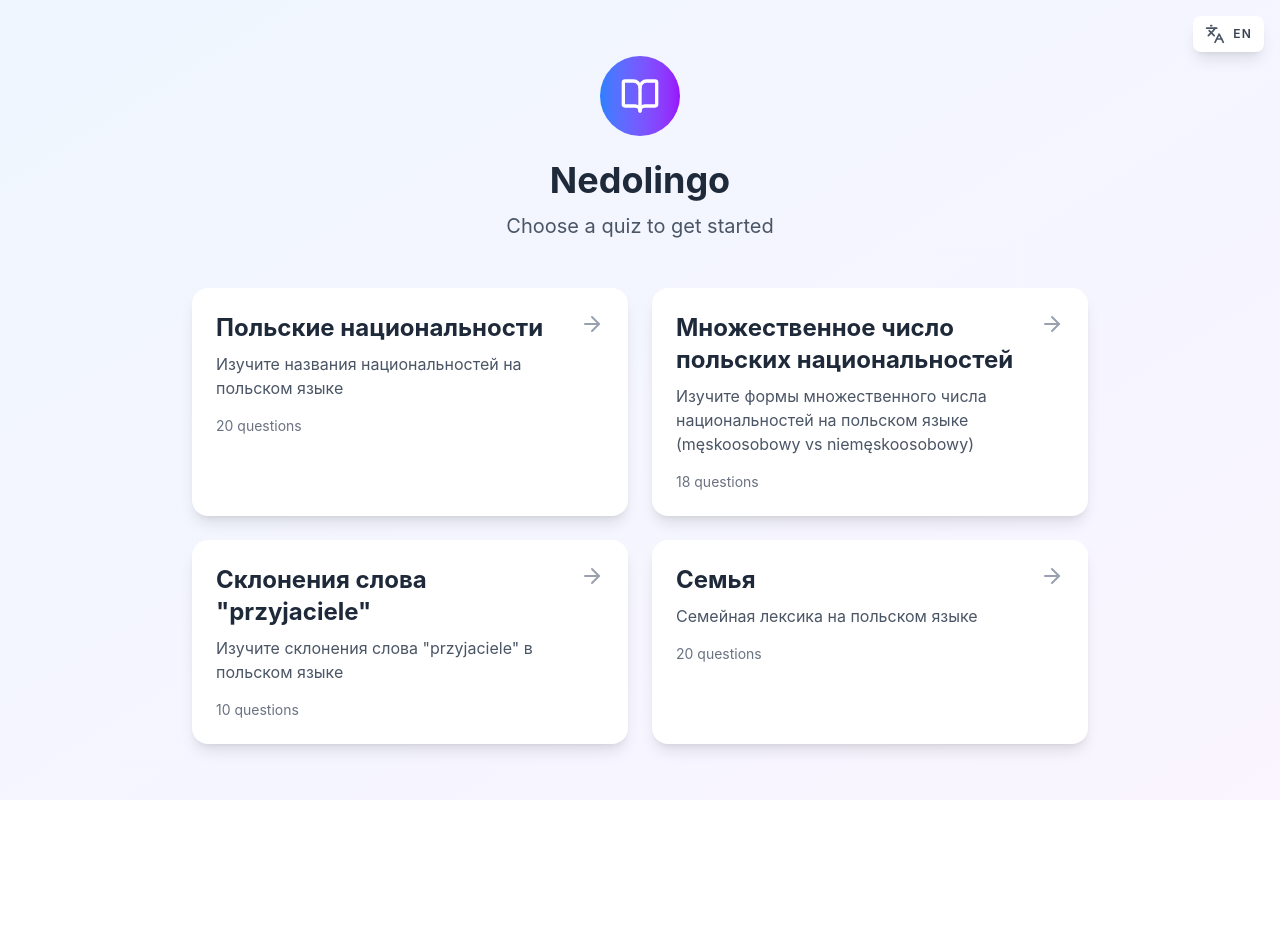
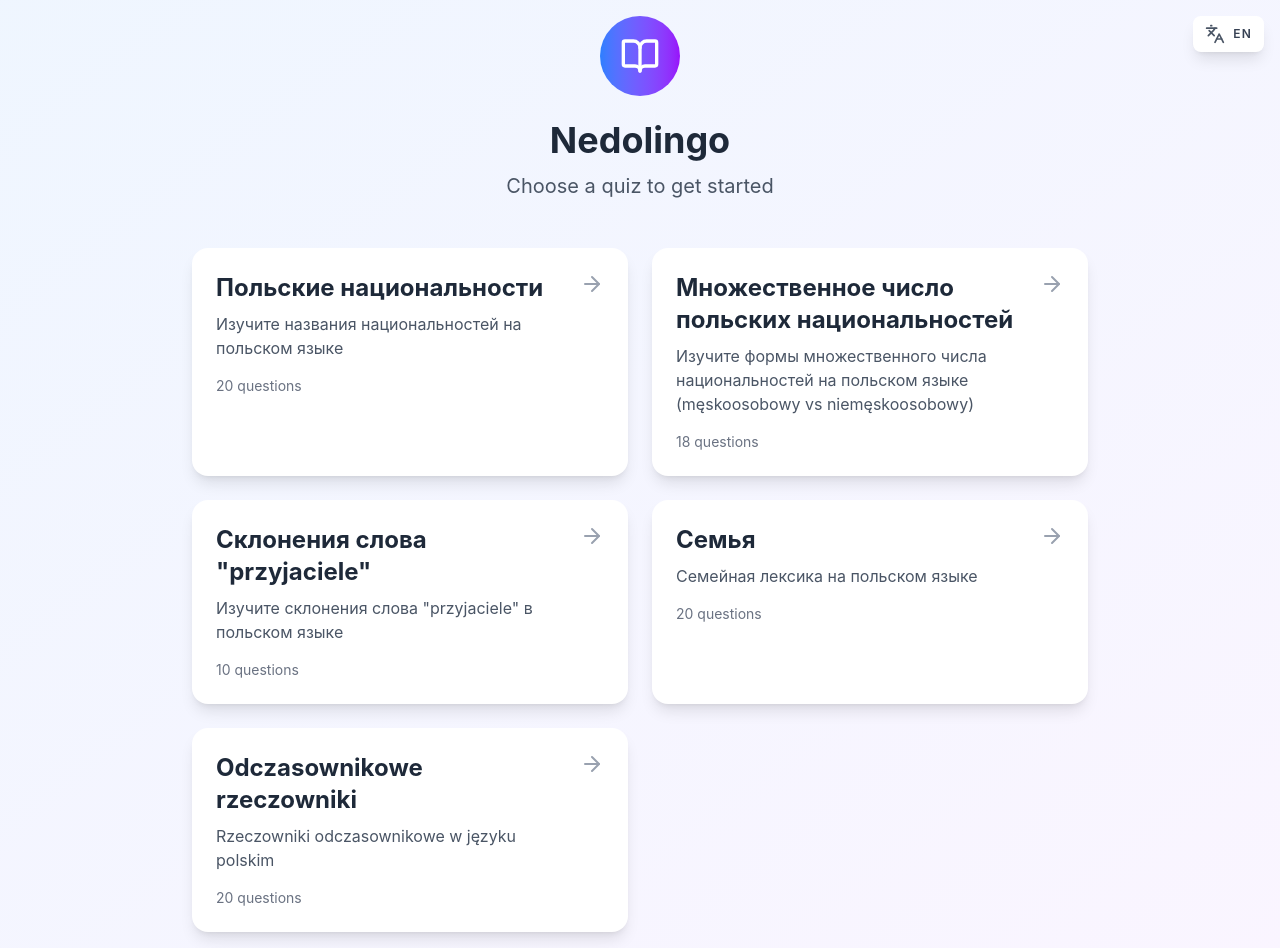
Before and after one commit to harnyk/nedolingo, a React (Vite) app: page /#/ in a window 1280 px wide. Before the commit the page ends 800 px from the top, so only its background shows below. Built offline with nearby package versions, Linux system fonts and the light colour scheme.

Commit message:
feat(quizzes): add odczasownikowe rzeczowniki

```diff
--- a/src/quizzes/index.js
+++ b/src/quizzes/index.js
@@ -5,6 +5,7 @@ import polishNationalitiesYaml from './polish-nationalities.yaml?raw';
 import polishNationalitiesPluralsYaml from './polish-nationalities-plurals.yaml?raw';
 import polishPrzyjacieleCasesYaml from './polish-przyjaciele-cases.yaml?raw';
 import polishFamilyYaml from './polish-family.yaml?raw';
+import polishOdczasownikoweRzeczownikiYaml from './polish-odczasownikowe-rzeczowniki.yaml?raw';
 
 // Parse YAML files
 const quizzes = [
@@ -12,6 +13,7 @@ const quizzes = [
   yaml.load(polishNationalitiesPluralsYaml),
   yaml.load(polishPrzyjacieleCasesYaml),
   yaml.load(polishFamilyYaml),
+  yaml.load(polishOdczasownikoweRzeczownikiYaml),
 ];
 
 // Create a map for quick access by slug
--- /dev/null
+++ b/src/quizzes/polish-odczasownikowe-rzeczowniki.yaml
@@ -0,0 +1,308 @@
+title: Odczasownikowe rzeczowniki
+slug: polish-odczasownikowe-rzeczowniki
+description: Rzeczowniki odczasownikowe w języku polskim
+maxQuestions: 20
+questions:
+  - question: "analizować"
+    type: text-input
+    correctAnswer: "analizowanie"
+
+  - question: "badać"
+    type: text-input
+    correctAnswer: "badanie"
+
+  - question: "bić"
+    type: text-input
+    correctAnswer: "bicie"
+
+  - question: "biegać"
+    type: text-input
+    correctAnswer: "bieganie"
+
+  - question: "brać"
+    type: text-input
+    correctAnswer: "branie"
+
+  - question: "budować"
+    type: text-input
+    correctAnswer: "budowanie"
+
+  - question: "być"
+    type: text-input
+    correctAnswer: "bycie"
+
+  - question: "cofnąć"
+    type: text-input
+    correctAnswer: "cofnięcie"
+
+  - question: "ćwiczyć"
+    type: text-input
+    correctAnswer: "ćwiczenie"
+
+  - question: "czyścić"
+    type: text-input
+    correctAnswer: "czyszczenie"
+
+  - question: "czytać"
+    type: text-input
+    correctAnswer: "czytanie"
+
+  - question: "dać"
+    type: text-input
+    correctAnswer: "danie"
+
+  - question: "decydować"
+    type: text-input
+    correctAnswer: "decydowanie"
+
+  - question: "gotować"
+    type: text-input
+    correctAnswer: "gotowanie"
+
+  - question: "jeść"
+    type: text-input
+    correctAnswer: "jedzenie"
+
+  - question: "jeździć"
+    type: text-input
+    correctAnswer: "jeżdżenie"
+
+  - question: "koncentrować się"
+    type: text-input
+    correctAnswer: "koncentrowanie się"
+
+  - question: "kończyć"
+    type: text-input
+    correctAnswer: "kończenie"
+
+  - question: "kontrolować"
+    type: text-input
+    correctAnswer: "kontrolowanie"
+
+  - question: "kryć"
+    type: text-input
+    correctAnswer: "krycie"
+
+  - question: "kupować"
+    type: text-input
+    correctAnswer: "kupowanie"
+
+  - question: "lać"
+    type: text-input
+    correctAnswer: "lanie"
+
+  - question: "łączyć"
+    type: text-input
+    correctAnswer: "łączenie"
+
+  - question: "leczyć"
+    type: text-input
+    correctAnswer: "leczenie"
+
+  - question: "mówić"
+    type: text-input
+    correctAnswer: "mówienie"
+
+  - question: "myć"
+    type: text-input
+    correctAnswer: "mycie"
+
+  - question: "myśleć"
+    type: text-input
+    correctAnswer: "myślenie"
+
+  - question: "negocjować"
+    type: text-input
+    correctAnswer: "negocjowanie"
+
+  - question: "niszczyć"
+    type: text-input
+    correctAnswer: "niszczenie"
+
+  - question: "odkrywać"
+    type: text-input
+    correctAnswer: "odkrywanie"
+
+  - question: "odpoczywać"
+    type: text-input
+    correctAnswer: "odpoczywanie"
+
+  - question: "odrzucić"
+    type: text-input
+    correctAnswer: "odrzucenie"
+
+  - question: "oglądać"
+    type: text-input
+    correctAnswer: "oglądanie"
+
+  - question: "organizować"
+    type: text-input
+    correctAnswer: "organizowanie"
+
+  - question: "osiągać"
+    type: text-input
+    correctAnswer: "osiąganie"
+
+  - question: "otworzyć"
+    type: text-input
+    correctAnswer: "otworzenie"
+
+  - question: "palić"
+    type: text-input
+    correctAnswer: "palenie"
+
+  - question: "pić"
+    type: text-input
+    correctAnswer: "picie"
+
+  - question: "pisać"
+    type: text-input
+    correctAnswer: "pisanie"
+
+  - question: "planować"
+    type: text-input
+    correctAnswer: "planowanie"
+
+  - question: "podróżować"
+    type: text-input
+    correctAnswer: "podróżowanie"
+
+  - question: "połączyć"
+    type: text-input
+    correctAnswer: "połączenie"
+
+  - question: "poprawiać"
+    type: text-input
+    correctAnswer: "poprawianie"
+
+  - question: "porównywać"
+    type: text-input
+    correctAnswer: "porównywanie"
+
+  - question: "pracować"
+    type: text-input
+    correctAnswer: "pracowanie"
+
+  - question: "prowadzić"
+    type: text-input
+    correctAnswer: "prowadzenie"
+
+  - question: "przeżyć"
+    type: text-input
+    correctAnswer: "przeżycie"
+
+  - question: "przygotowywać się"
+    type: text-input
+    correctAnswer: "przygotowywanie się"
+
+  - question: "przyjąć"
+    type: text-input
+    correctAnswer: "przyjęcie"
+
+  - question: "robić"
+    type: text-input
+    correctAnswer: "robienie"
+
+  - question: "rozwiązywać"
+    type: text-input
+    correctAnswer: "rozwiązywanie"
+
+  - question: "rozwijać"
+    type: text-input
+    correctAnswer: "rozwijanie"
+
+  - question: "skupiać się"
+    type: text-input
+    correctAnswer: "skupianie się"
+
+  - question: "słuchać"
+    type: text-input
+    correctAnswer: "słuchanie"
+
+  - question: "spełnić"
+    type: text-input
+    correctAnswer: "spełnienie"
+
+  - question: "spotkać"
+    type: text-input
+    correctAnswer: "spotkanie"
+
+  - question: "spotykać się"
+    type: text-input
+    correctAnswer: "spotykanie się"
+
+  - question: "sprzątać"
+    type: text-input
+    correctAnswer: "sprzątanie"
+
+  - question: "sprzedawać"
+    type: text-input
+    correctAnswer: "sprzedawanie"
+
+  - question: "szyć"
+    type: text-input
+    correctAnswer: "szycie"
+
+  - question: "tłumaczyć"
+    type: text-input
+    correctAnswer: "tłumaczenie"
+
+  - question: "tworzyć"
+    type: text-input
+    correctAnswer: "tworzenie"
+
+  - question: "uczestniczyć"
+    type: text-input
+    correctAnswer: "uczestniczenie"
+
+  - question: "uczyć się"
+    type: text-input
+    correctAnswer: "uczenie się"
+
+  - question: "użyć"
+    type: text-input
+    correctAnswer: "użycie"
+
+  - question: "wybierać"
+    type: text-input
+    correctAnswer: "wybieranie"
+
+  - question: "zabić"
+    type: text-input
+    correctAnswer: "zabicie"
+
+  - question: "zaczynać"
+    type: text-input
+    correctAnswer: "zaczynanie"
+
+  - question: "zamknąć"
+    type: text-input
+    correctAnswer: "zamknięcie"
+
+  - question: "zapewnić"
+    type: text-input
+    correctAnswer: "zapewnienie"
+
+  - question: "zapraszać"
+    type: text-input
+    correctAnswer: "zapraszanie"
+
+  - question: "zarządzać"
+    type: text-input
+    correctAnswer: "zarządzanie"
+
+  - question: "zastanawiać się"
+    type: text-input
+    correctAnswer: "zastanawianie się"
+
+  - question: "znać"
+    type: text-input
+    correctAnswer: "znanie"
+
+  - question: "zniszczyć"
+    type: text-input
+    correctAnswer: "zniszczenie"
+
+  - question: "żyć"
+    type: text-input
+    correctAnswer: "życie"
```
